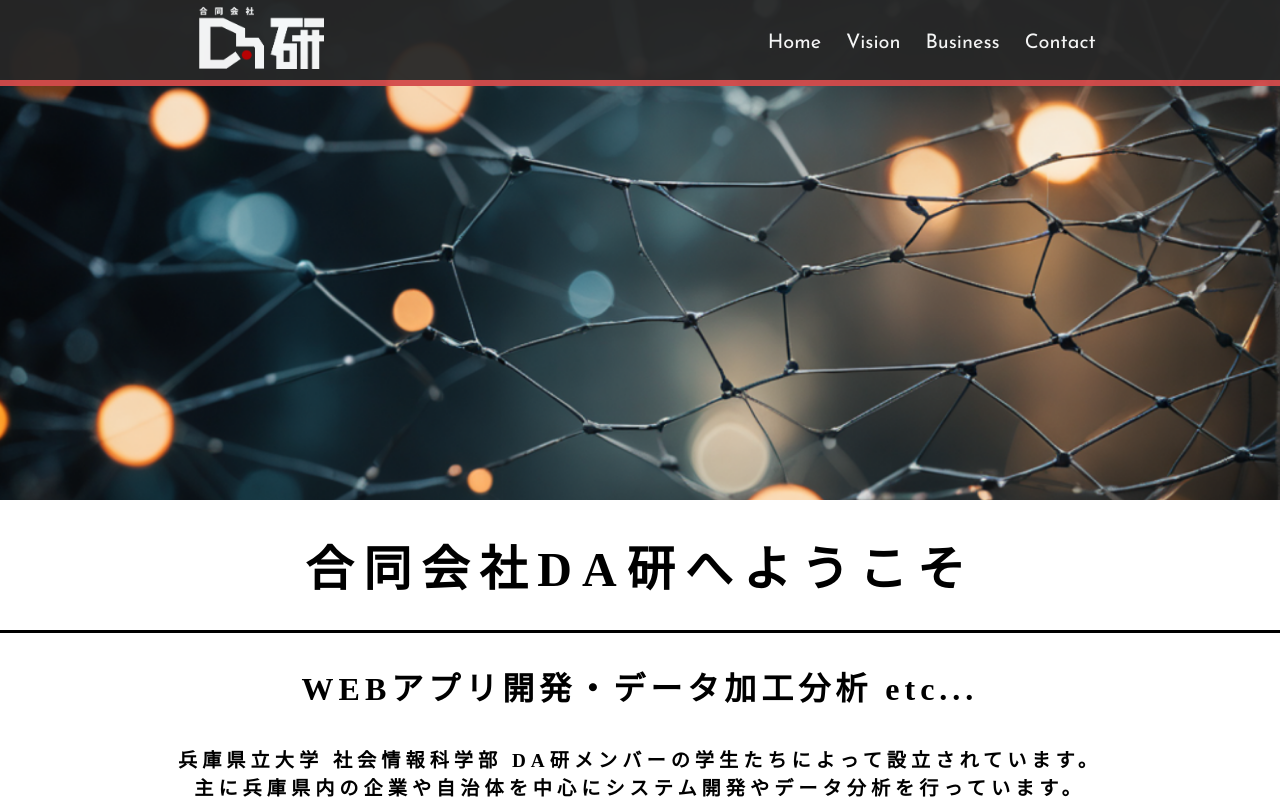
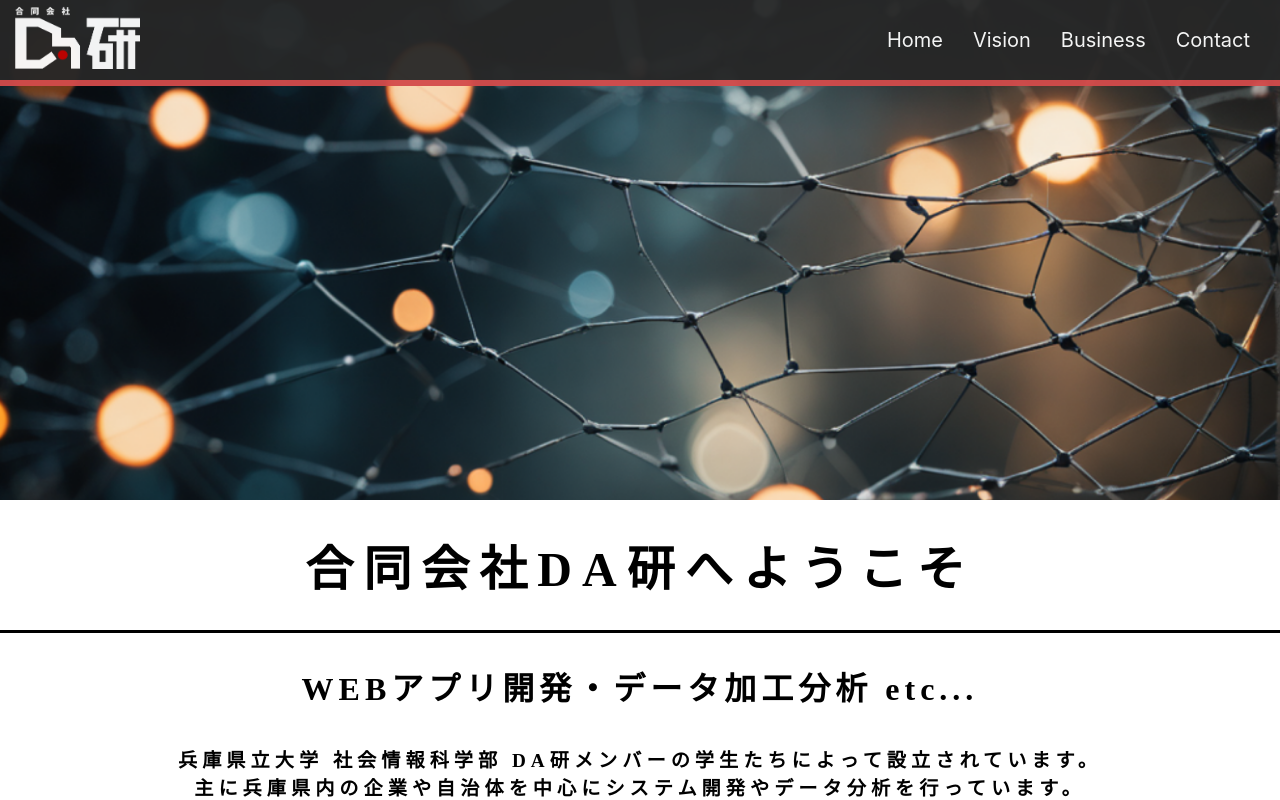
Before and after one commit to Dakken-LLC/homepage, a React (Vite) app: page / in a window 1280 px wide. Shown: the top 800 px of the page. Built offline with nearby package versions, Linux system fonts and the light colour scheme.

Commit message:
ヘッダーコンポーネントのスタイルを更新し、レスポンシブデザインを追加。ハンバーガーメニューのトグル機能を実装。 (#13)
Co-authored-by: Iida

```diff
--- a/src/components/Header.module.css
+++ b/src/components/Header.module.css
@@ -1,6 +1,6 @@
 .header {
   display: flex;
-  justify-content: space-around;
+  justify-content: space-between;
   align-items: center;
   background-color: rgb(40, 40, 40);
   color: white;
@@ -26,27 +26,83 @@
   margin-left: 10px;
 }
 
-.linkContainer {
+nav ul {
+  margin: 0;
+  padding: 0;
   display: flex;
-  flex-direction: row;
-  list-style: none;
-  margin-left: 10px;
-  margin-top: 10px;
 }
 
-.linkContainer li {
-  margin-left: 25px;
-  margin-top: 10px;
+nav ul li {
+  list-style: none;
+  margin-right:30px;
 }
 
-.linkContainer li a {
+nav ul li a {
+  text-decoration: none;
   color: white;
   font-size: 20px;
+  display: flex;
+  align-items: center;
   transition: all 0.4s;
-  font-family: "Josefin Sans", sans-serif;
-  text-decoration: none;
 }
 
-.linkContainer li a:hover {
+nav ul li a:hover {
   color: rgb(190, 65, 65);
 }
+
+.linkText {
+  margin-left: 8px;
+}
+
+.icon {
+  display: none;
+}
+
+.hamburger {
+  display: none;
+  flex-direction: column;
+  cursor: pointer;
+}
+
+.hamburger div {
+  width: 25px;
+  height: 3px;
+  background-color: white;
+  margin: 4px;
+  transition: all 0.3s;
+}
+
+@media (max-width: 600px) {
+  .linkText {
+    display: none;
+  }
+
+  .icon {
+    display: inline;
+  }
+
+  nav ul {
+    display: none;
+    flex-direction: column;
+    width: 100%;
+    position: absolute;
+    top: 80px;
+    left: 0;
+    background-color: rgb(40, 40, 40);
+    margin-bottom: 20px;
+    font-family: ;
+  }
+
+  nav ul li a:hover {
+    color: rgb(190, 65, 65); /* ホバー効果を適用 */
+  }
+
+  nav ul.active {
+    display: flex;
+  }
+
+  .hamburger {
+    display: flex;
+    margin-right: 20px;
+  }
+}
--- a/src/components/Header.tsx
+++ b/src/components/Header.tsx
@@ -1,4 +1,6 @@
 import { Link } from "react-router";
+import { useState } from "react";
+import { FaBars, FaTimes } from "react-icons/fa";
 import dakken_llc_logo_3_w from "../assets/dakken_llc_logo_3_w.png";
 import styles from "./Header.module.css";
 
@@ -11,6 +13,12 @@ const LinkItem = ({ title, to }: { title: string; to: string }) => {
 };
 
 export default function HeaderLayout() {
+  const [isOpen, setIsOpen] = useState(false);
+
+  const toggleMenu = () => {
+    setIsOpen(!isOpen);
+  };
+
   return (
     <header className={styles.header}>
       <div className={styles.logo}>
@@ -19,11 +27,17 @@ export default function HeaderLayout() {
             src={dakken_llc_logo_3_w}
             alt="DAkken LLC."
             className="dakken_logo"
-          ></img>
+          />
         </Link>
       </div>
       <nav>
-        <ul className={styles.linkContainer}>
+        <ul
+          className={
+            isOpen
+              ? `${styles.linkContainer} ${styles.active}`
+              : styles.linkContainer
+          }
+        >
           <LinkItem title="Home" to="/" />
           <LinkItem title="Vision" to="/vision" />
           <LinkItem title="Business" to="/business" />
@@ -31,6 +45,9 @@ export default function HeaderLayout() {
           <LinkItem title="Contact" to="/contact" />
         </ul>
       </nav>
+      <div className={styles.hamburger} onClick={toggleMenu}>
+        {isOpen ? <FaTimes size={30} /> : <FaBars size={30} />}
+      </div>
     </header>
   );
 }
```
